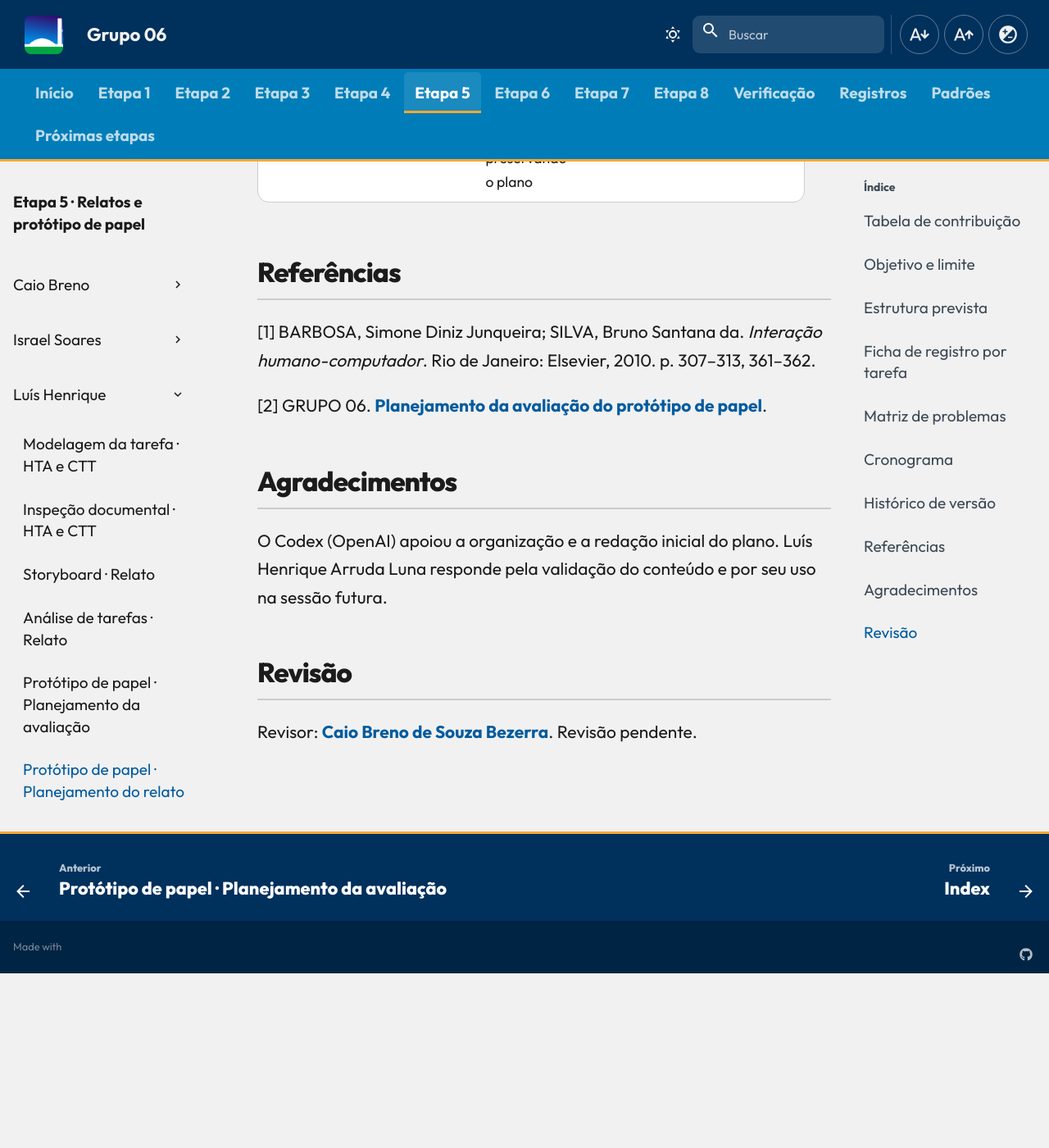
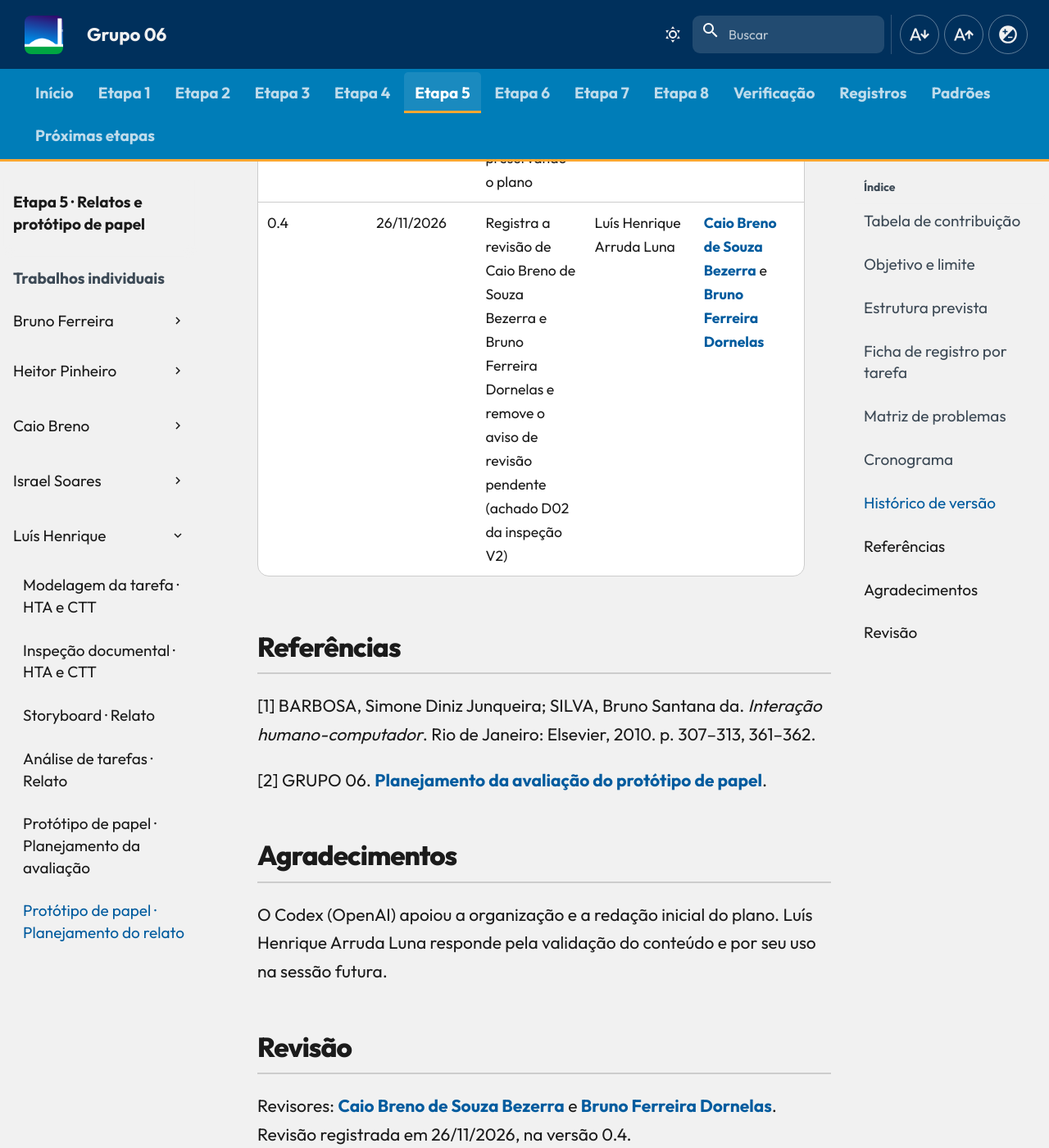
Before and after one commit to Interacao-Humano-Computador/2026.2-Grupo06, an MkDocs documentation site: the page built from docs/entrega-5/individual/luis/planejamento-relato-prototipo-papel.md, in a window 1280 px wide and 1400 px high, scrolled down 4387 px. Shown: the whole window at 82% size. Built offline with MkDocs 1.6.1 and Material for MkDocs 9.7.7, drawn with Linux system fonts in a browser that asks for light colours; comment, search, counter and statistics services are not loaded; before the commit the page ends 5574 px from its top, so only the background shows below that.

Commit message:
docs(etapa-5): registra a revisão dos planos de Luís (D02)
Caio Breno e Bruno Ferreira revisaram os planejamentos do protótipo de papel
e do relato; remove o aviso de revisão pendente.

```diff
--- a/docs/entrega-5/individual/luis/planejamento-relato-prototipo-papel.md
+++ b/docs/entrega-5/individual/luis/planejamento-relato-prototipo-papel.md
@@ -63,6 +63,7 @@ Definir datas após confirmar a regra funcional, o participante e a disponibilid
 | 0.1 | 24/10/2026 | Estrutura do relato e fichas para a proposta de agendamento em plenárias | Luís Henrique Arruda Luna | [Caio Breno de Souza Bezerra](https://github.com/CaioBezerra-Dev) |
 | 0.2 | 24/10/2026 | Designa Caio Breno de Souza Bezerra como revisor; revisão pendente | Luís Henrique Arruda Luna | [Caio Breno de Souza Bezerra](https://github.com/CaioBezerra-Dev) |
 | 0.3 | 03/11/2026 | Aponta para o relato da sessão realizada, preservando o plano | Luís Henrique Arruda Luna | [Caio Breno de Souza Bezerra](https://github.com/CaioBezerra-Dev) |
+| 0.4 | 26/11/2026 | Registra a revisão de Caio Breno de Souza Bezerra e Bruno Ferreira Dornelas e remove o aviso de revisão pendente (achado D02 da inspeção V2) | Luís Henrique Arruda Luna | [Caio Breno de Souza Bezerra](https://github.com/CaioBezerra-Dev) e [Bruno Ferreira Dornelas](https://github.com/brunnf) |
 
 ## Referências
 
@@ -76,4 +77,4 @@ O Codex (OpenAI) apoiou a organização e a redação inicial do plano. Luís He
 
 ## Revisão
 
-Revisor: [Caio Breno de Souza Bezerra](https://github.com/CaioBezerra-Dev). Revisão pendente.
+Revisores: [Caio Breno de Souza Bezerra](https://github.com/CaioBezerra-Dev) e [Bruno Ferreira Dornelas](https://github.com/brunnf). Revisão registrada em 26/11/2026, na versão 0.4.
```
Also changed, not shown: docs/entrega-5/individual/luis/planejamento-avaliacao-prototipo-papel.md (+2 -1 lines).
